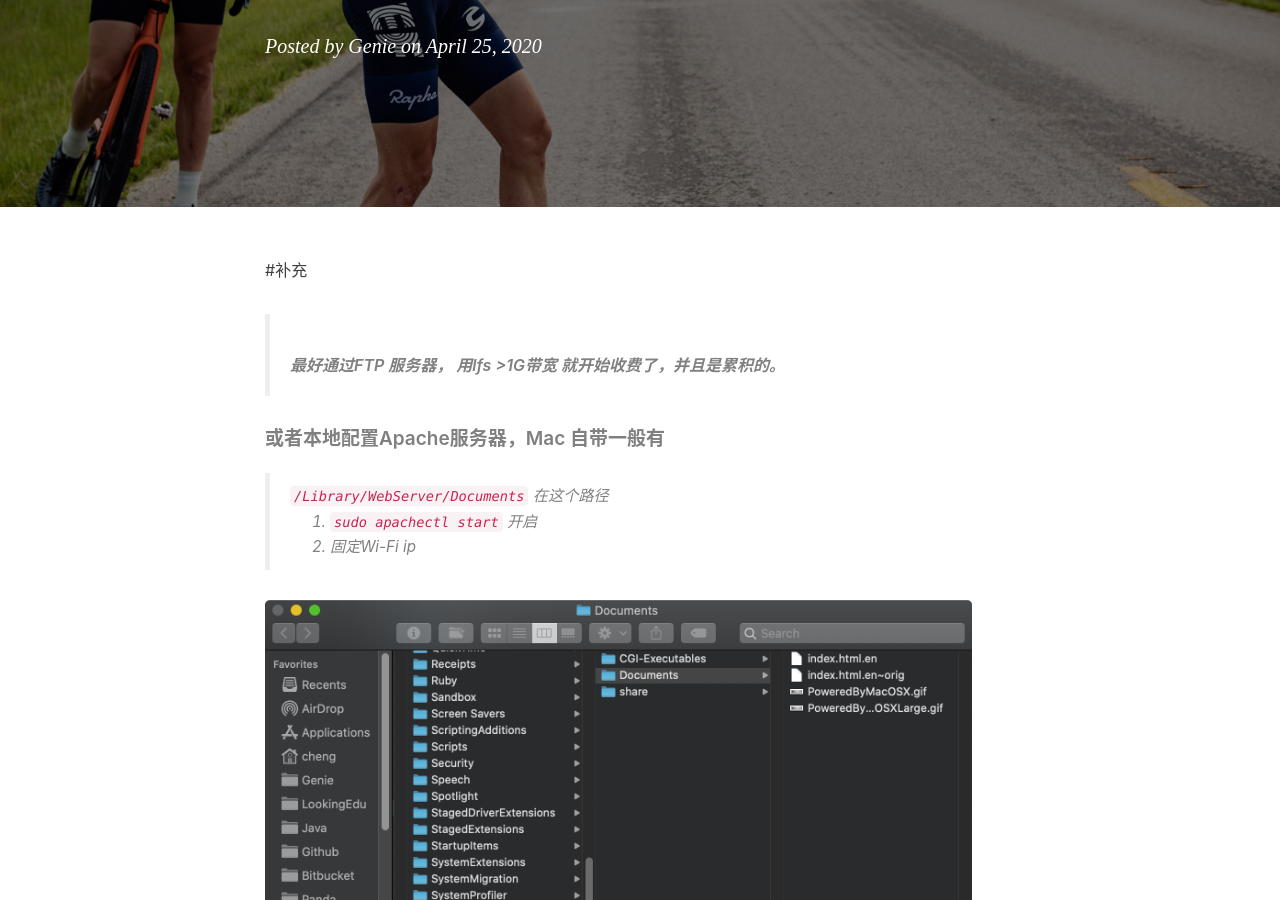
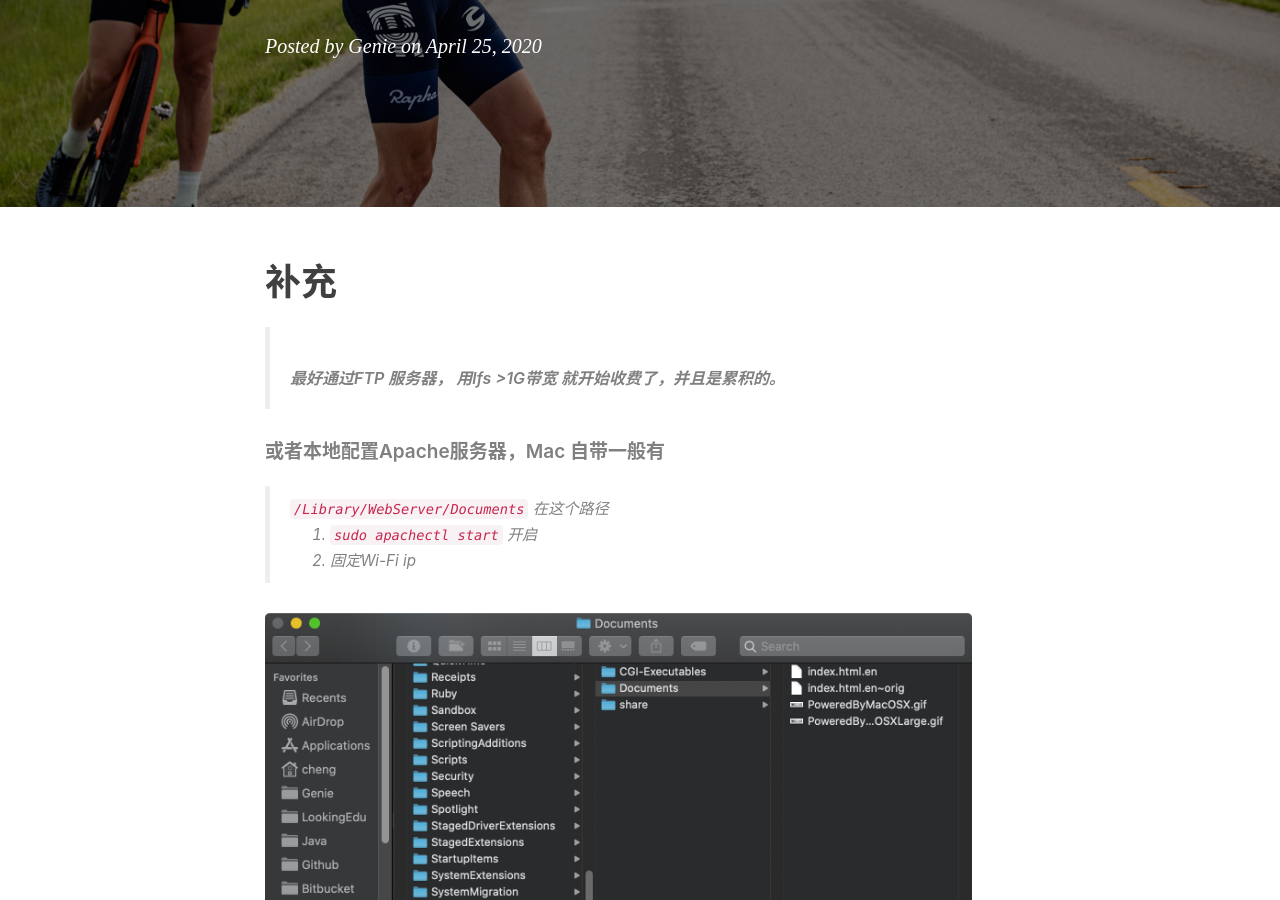
Before and after one commit to Gensun/Gensun.github.io, a Jekyll site: the page built from _posts/2020-04-25-OTA.md, in a window 1280 px wide and 900 px high, scrolled down 316 px. Built offline with Jekyll 4.4.1, drawn with Linux system fonts in a browser that asks for light colours; nearby versions of some CDN libraries; comment, search, counter and statistics services are not loaded; a style sheet for code colours, icons or effects is not loaded.

Commit message:
update OTA

```diff
--- a/_posts/2020-04-25-OTA.md
+++ b/_posts/2020-04-25-OTA.md
@@ -8,7 +8,7 @@
 tags:
   - OTA
 ---
-#补充
+# 补充
 > ###### 最好通过FTP 服务器， 用lfs >1G带宽 就开始收费了，并且是累积的。
 
 
@@ -20,11 +20,11 @@
 
 ![11](/img/OTA/1.png)
 
-![12](/img/OTA/1.png)
+![12](/img/OTA/2.png)
 
-![13](/img/OTA/1.png)
+![13](/img/OTA/3.png)
 
-![14](/img/OTA/1.png)
+![14](/img/OTA/4.png)
 
 # OTA
 ## 建立git仓库
```
